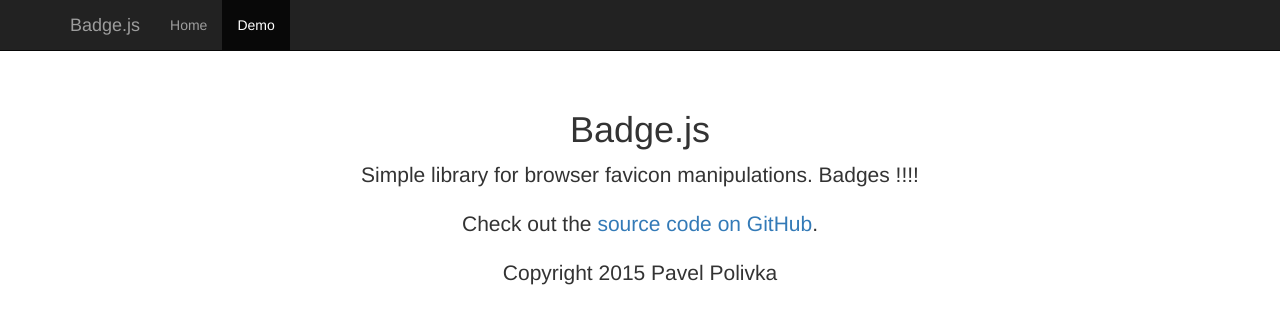
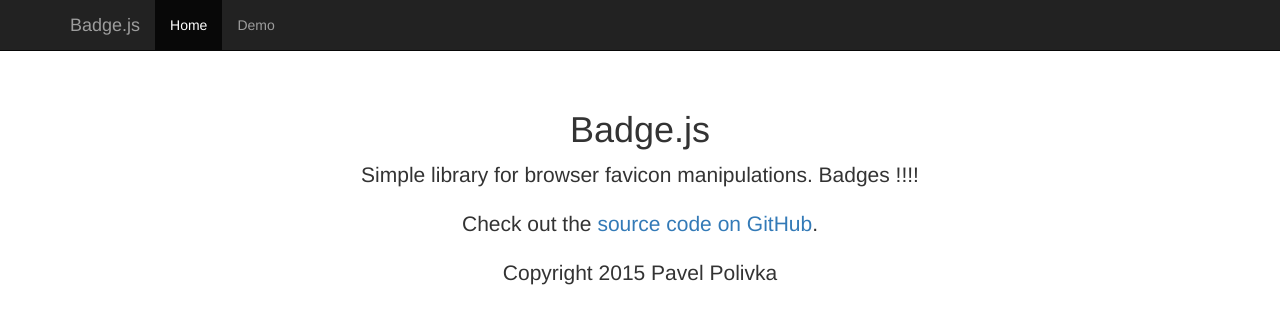
Before and after one commit to PavlikPolivka/badge.js, a website: page index.html in a window 1280 px wide. Drawn offline with Linux system fonts and the light colour scheme.

Commit message:
Fix for homepage

```diff
--- a/index.html
+++ b/index.html
@@ -19,8 +19,8 @@
         </div>
         <div id="navbar" class="collapse navbar-collapse">
           <ul class="nav navbar-nav">
-            <li><a href="/badge.js/index.html">Home</a></li>
-            <li class="active"><a href="/badge.js/demo/index.html">Demo</a></li>
+            <li class="active"><a href="/badge.js/index.html">Home</a></li>
+            <li><a href="/badge.js/demo/index.html">Demo</a></li>
           </ul>
         </div><!--/.nav-collapse -->
       </div>
```
